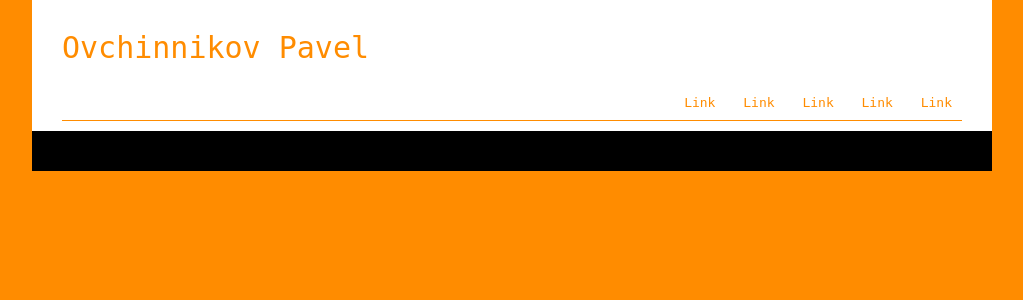
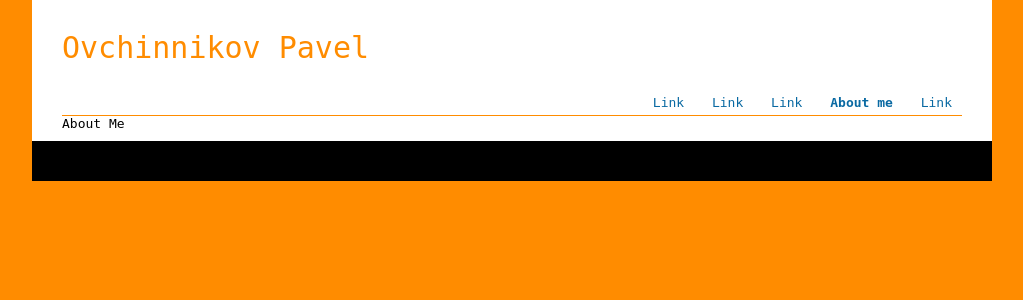
Before and after one commit to Hochheilige/UniWeb, a PHP site: page /my_page.html in a window 1280 px wide. Shown: the top 300 px of the page, without its empty margins (128-1151 px from the left). Run offline with PHP 8.4, Linux system fonts and the light colour scheme.

Commit message:
add head, menu blocks

```diff
--- a/my_page/my_page.html
+++ b/my_page/my_page.html
@@ -18,12 +18,12 @@
                     <a href= "#">Link</a>
                     <a href= "#">Link</a>
                     <a href= "#">Link</a>
-                    <a href= "#" class = "active_link">Link</a>
+                    <a href= "#" class = "active_link">About me</a>
                     <a href= "#">Link</a>
                 </div>
 
                 <div class = "title">
-
+                    About Me
                 </div>
 
                 <div class = "content_about_me">
--- a/my_page/styles/my_page_style.css
+++ b/my_page/styles/my_page_style.css
@@ -30,11 +30,19 @@
     margin-top: 30px;
     text-align: right;
     border-bottom:1px solid darkorange;
-    padding-bottom: 10px;
+    padding-bottom: 5px;
 }
 
 .page_wrapper .white .menu a {
     padding: 0px 10px;
-    color: darkorange;
+    color: #0969A2;
     text-decoration: none;
 }
+
+.page_wrapper .white .menu a.active_link {
+    font-weight: bold;
+}
+
+.page_wrapper .white .title {
+
+}
```
